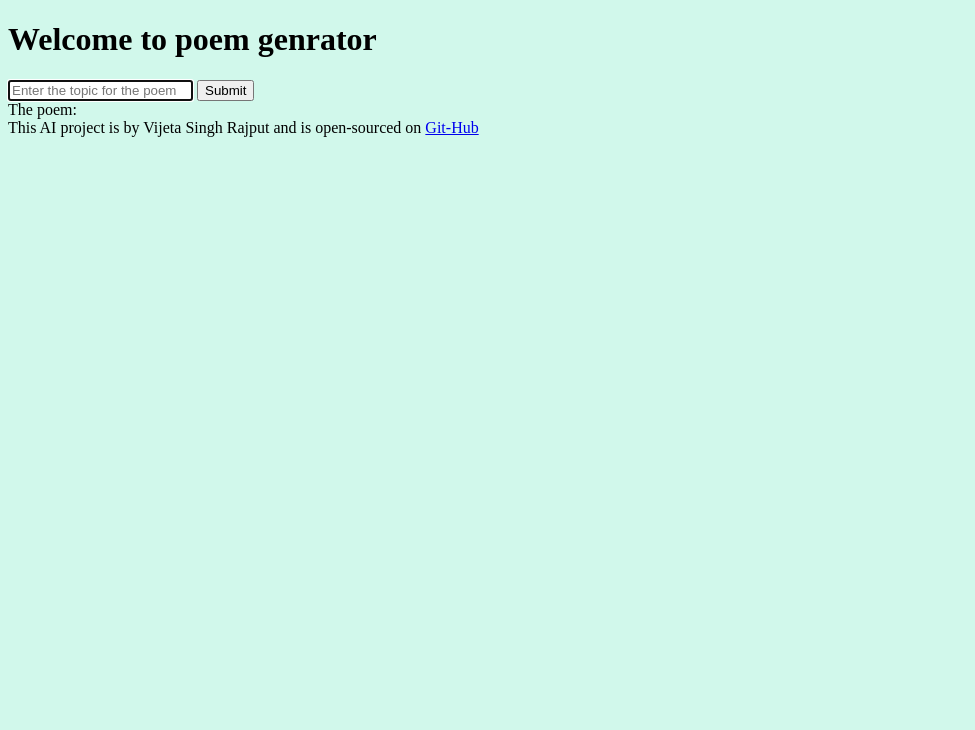
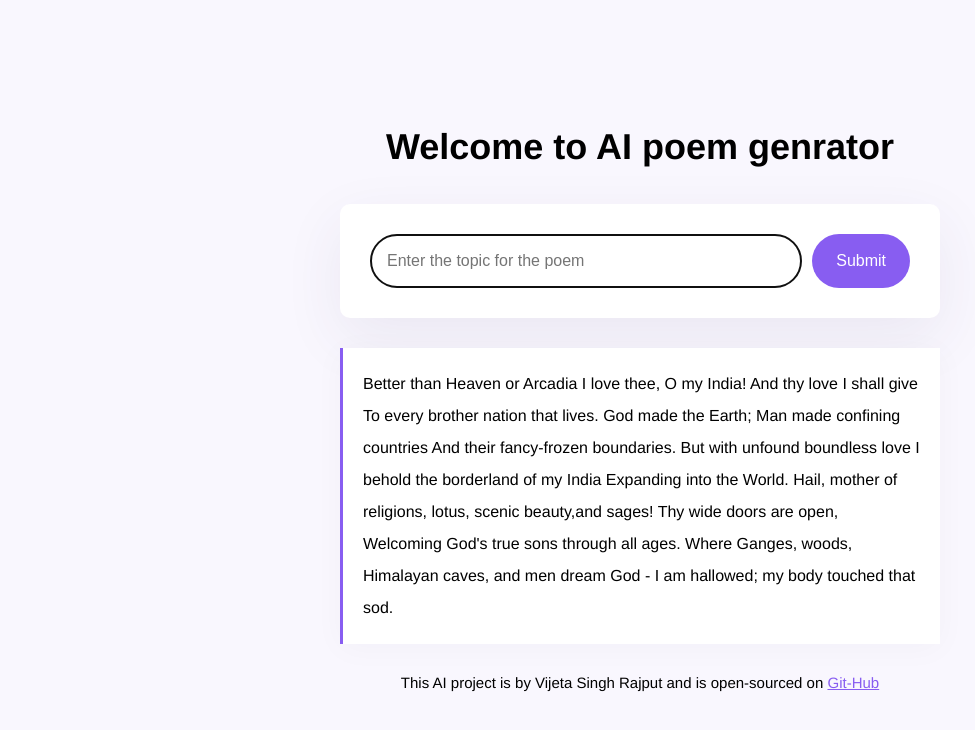
Before and after one commit to vijetarajput/AI-Poem-Generator, a plain HTML site: page index.html in a window 1280 px wide. Shown: the whole page, without its empty margins (0-975 px from the left). Drawn offline with Linux system fonts and the light colour scheme.

Commit message:
Styling added.

```diff
--- a/index.html
+++ b/index.html
@@ -9,16 +9,33 @@
 </head>
 
 <body>
+    <div class="container">
         <header>
-        <h1>Welcome to poem genrator</h1>
+            <h1>Welcome to AI poem genrator</h1>
         </header>
         <main>
             <form>
-            <input type="text" placeholder="Enter the topic for the poem" autofocus required autocomplete="off" />
-            <input type="submit" value="Submit" />
+                <input class="input" type="text" placeholder="Enter the topic for the poem" autofocus required
+                    autocomplete="off" />
+                <input class="submit-button" type="submit" value="Submit" />
             </form>
-        <div>
-            The poem:
+            <div class="poem">
+                Better than Heaven or Arcadia
+                I love thee, O my India!
+                And thy love I shall give
+                To every brother nation that lives.
+                God made the Earth;
+                Man made confining countries
+                And their fancy-frozen boundaries.
+                But with unfound boundless love
+                I behold the borderland of my India
+                Expanding into the World.
+                Hail, mother of religions, lotus, scenic beauty,and sages!
+                Thy wide doors are open,
+                Welcoming God's true sons through all ages.
+                Where Ganges, woods, Himalayan caves, and
+                men dream God -
+                I am hallowed; my body touched that sod.
             </div>
         </main>
         <script src="../src/index.js"></script>
@@ -26,6 +43,7 @@
             This AI project is by Vijeta Singh Rajput and is open-sourced on <a
                 href="https://github.com/vijetarajput/AI-Poem-Generator" target="_blank">Git-Hub</a></footer>
         </footer>
+    </div>
 </body>
 
 </html>
--- a/src/style.css
+++ b/src/style.css
@@ -1,3 +1,61 @@
 body {
-  background-color: rgb(209, 248, 235);
+  background-color: #f9f7fe;
+  font-family: Helvetica, Arial, sans-serif;
 }
+.container {
+  margin: 120px auto;
+  max-width: 600px;
+}
+header {
+  margin-bottom: 30px;
+}
+h1 {
+  text-align: center;
+  font-weight: 800;
+  font-size: 36px;
+  line-height: 1.5;
+  color: 272044;
+}
+form {
+  padding: 30px;
+  background-color: white;
+  box-shadow: 0px 20px 60px rgba(65, 50, 100, 0.08);
+  display: flex;
+  margin-bottom: 30px;
+  border-radius: 10px;
+}
+a {
+  color: #885df1;
+}
+.input {
+  padding: 16px;
+  border: 1px solid rgba(39, 33, 66, 0.5);
+  width: 80%;
+  font-size: 16px;
+  border-radius: 50px;
+  line-height: 20px;
+  color: #272044;
+}
+.submit-button {
+  font-size: 16px;
+  margin-left: 10px;
+  background-color: #885df1;
+  color: white;
+  border: none;
+  border-radius: 50px;
+  padding: 14px 24px;
+}
+.poem {
+  font-size: 16px;
+  background-color: white;
+  padding: 20px;
+  line-height: 2;
+  font-weight: 400;
+  border-left: 3px solid #885df1;
+  box-shadow: 0px 4px 30px rgba(39, 33, 66, 0.03);
+}
+footer {
+  text-align: center;
+  font-size: 15px;
+  margin-top: 30px;
+}
```
Lines whose indentation alone changed are shown as unchanged.
